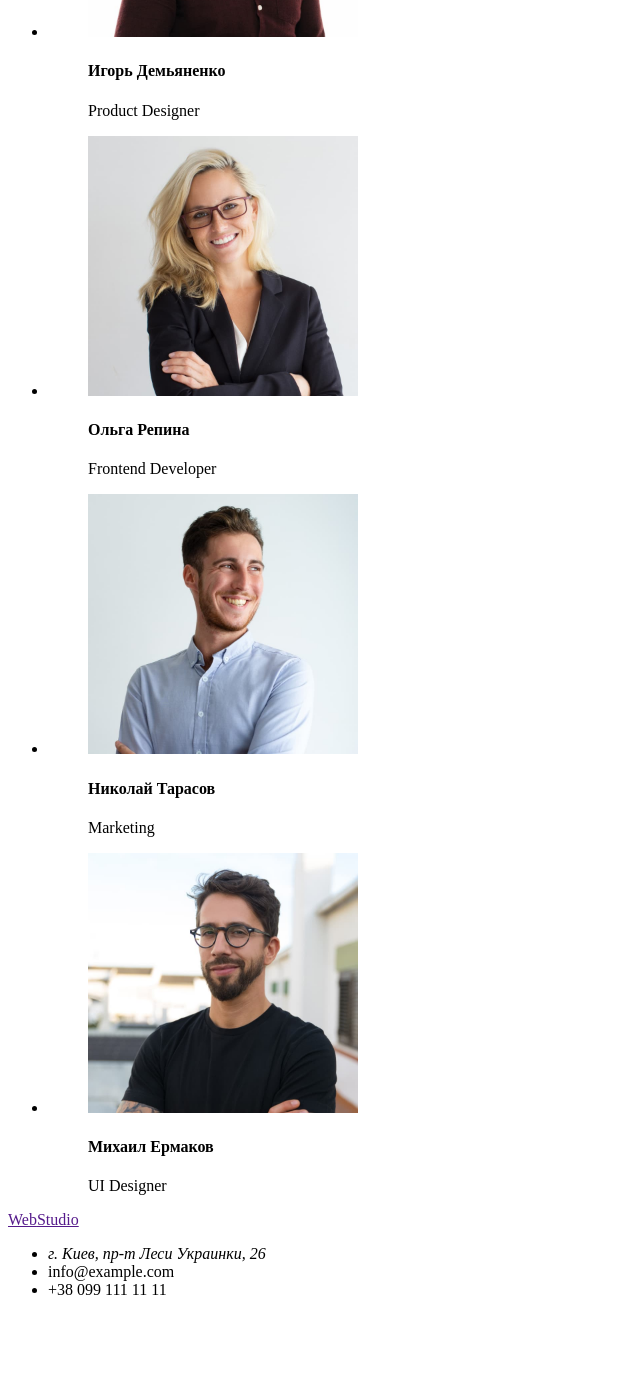
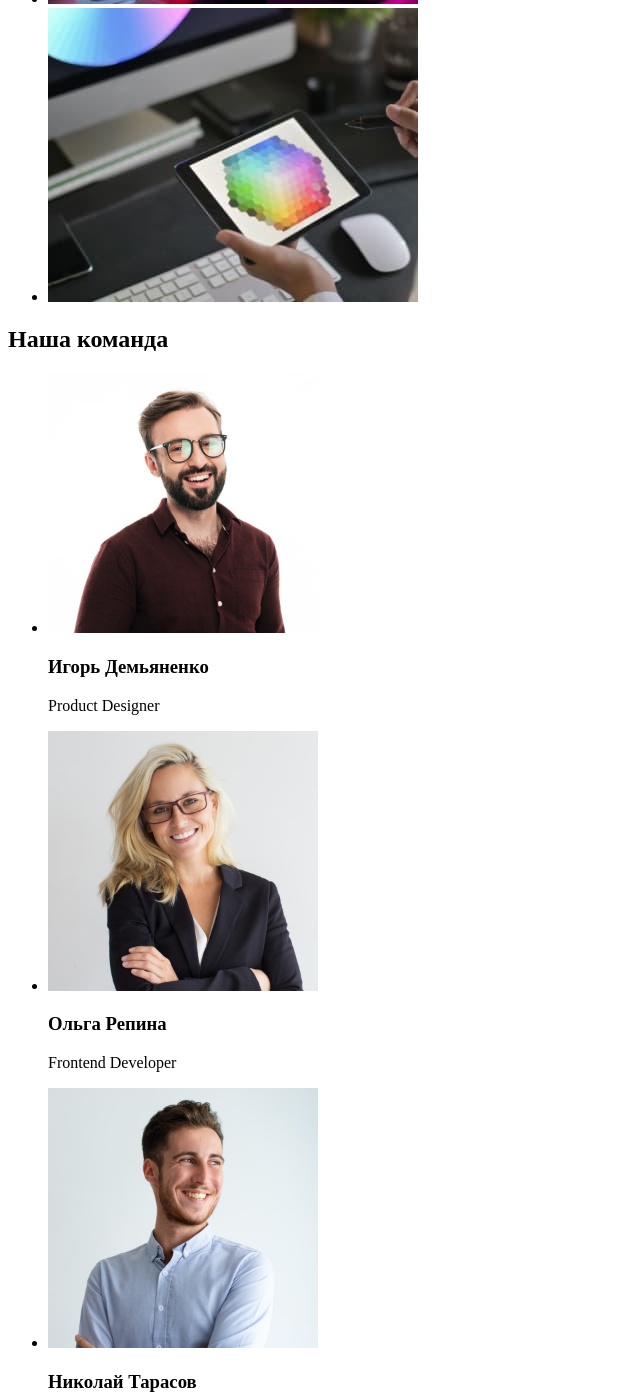
Before and after one commit to Pikaner/goit-markup-hw-01, a plain HTML site: page index.html in a window 1280 px wide. Shown: the part 1200-2596 px from the top of the page, without its empty margins (0-640 px from the left). Before the commit the page ends 2515 px from the top, so only its background shows below. Drawn offline with Linux system fonts and the light colour scheme.

Commit message:
дом.роб перероб

```diff
--- a/index.html
+++ b/index.html
@@ -66,24 +66,32 @@
       <!--Секція списку послуг-->
       <section>
         <h2>Чем мы занимаемся</h2>
+        <ul>
+          <li>
             <img
               src="./images/img1.jpg"
               alt="Десктопные приложения"
               width="370"
               height="294"
             />
+          </li>
+          <li>
             <img
               src="./images/img2.jpg"
               alt="Мобильные приложения"
               width="370"
               height="294"
             />
+          </li>
+          <li>
             <img
               src="./images/img3.jpg"
               alt="Дизайнерские решения"
               width="370"
               height="294"
             />
+          </li>
+        </ul>
       </section>
 
       <!--Секція команда-->
@@ -91,60 +99,48 @@
         <h2>Наша команда</h2>
         <ul>
           <li>
-            <figure>
             <img
               src="./images/img4.jpg"
               alt="Фото Игорь Демьяненко"
               width="270"
               height="260"
             />
-              <figcaption>
-                <h4>Игорь Демьяненко</h4>
+
+            <h3>Игорь Демьяненко</h3>
             <p>Product Designer</p>
-              </figcaption>
-            </figure>
           </li>
           <li>
-            <figure>
             <img
               src="./images/img5.jpg"
               alt="Фото Ольга Репина"
               width="270"
               height="260"
             />
-              <figcaption>
-                <h4>Ольга Репина</h4>
+
+            <h3>Ольга Репина</h3>
             <p>Frontend Developer</p>
-              </figcaption>
-            </figure>
           </li>
           <li>
-            <figure>
             <img
               src="./images/img6.jpg"
               alt="Фото Николай Тарасов"
               width="270"
               height="260"
             />
-              <figcaption>
-                <h4>Николай Тарасов</h4>
+
+            <h3>Николай Тарасов</h3>
             <p>Marketing</p>
-              </figcaption>
-            </figure>
           </li>
           <li>
-            <figure>
             <img
               src="./images/img7.jpg"
               alt="Фото Михаил Ермаков"
               width="270"
               height="260"
             />
-              <figcaption>
-                <h4>Михаил Ермаков</h4>
+
+            <h3>Михаил Ермаков</h3>
             <p>UI Designer</p>
-              </figcaption>
-            </figure>
           </li>
         </ul>
       </section>
@@ -152,11 +148,13 @@
     <!--Підвал сайту-->
     <footer>
       <a href=""> <span>Web</span>Studio</a>
+      <address>
         <ul>
-        <li><address>г. Киев, пр-т Леси Украинки, 26</address></li>
-        <li>info@example.com</li>
-        <li>+38 099 111 11 11</li>
+          <li><a href="">г. Киев, пр-т Леси Украинки, 26</a></li>
+          <li><a href="">info@example.com</a></li>
+          <li><a href="">+38 099 111 11 11</a></li>
         </ul>
+      </address>
     </footer>
   </body>
 </html>
```
Lines whose indentation alone changed are shown as unchanged.
